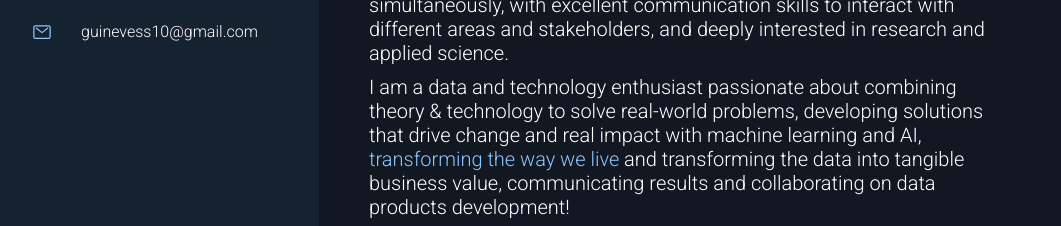
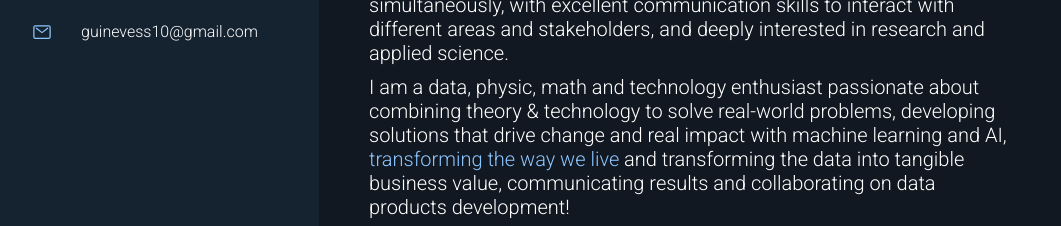
Before and after one commit to guidasneves/guidasneves.github.io, a plain HTML site: page index.html in a window 1280 px wide. Shown: the part 565-791 px from the top of the page, without its empty margins (0-1061 px from the left). Drawn offline with nearby package versions, Linux system fonts and the light colour scheme.

Commit message:
Updating

```diff
--- a/index.html
+++ b/index.html
@@ -43,9 +43,9 @@
                 in providing insights into business. Adaptability to changes and technological developments, results-oriented, customer-focused,
                 I manage multiple demands and deadlines simultaneously, with excellent communication skills to interact with different areas and stakeholders, and
                 deeply interested in research and applied science.</p>
-            <p class="description">I am a data and technology enthusiast passionate about combining theory & technology to solve real-world problems, developing solutions
-                that drive change and real impact with machine learning and AI, <span class="highlight">transforming the way we live</span> and transforming the data
-                into tangible business value, communicating results and collaborating on data products development!</p>
+            <p class="description">I am a data, physic, math and technology enthusiast passionate about combining theory & technology to solve real-world problems,
+                developing solutions that drive change and real impact with machine learning and AI, <span class="highlight">transforming the way we live</span>
+                and transforming the data into tangible business value, communicating results and collaborating on data products development!</p>
             <p class="description">What will I do today? The same thing i do every day. <span class="highlight">Try to take over the world ~with data~!</span></p>
             <a href="https://github.com/guidasneves" target="_blank" id="btn-projects"><ion-icon name="share-social-outline"></ion-icon> <span>See Projects</span></a>
             <h2 id="skills-section-title">My Skills</h2>
```
Also changed, not shown: 1 other file.
